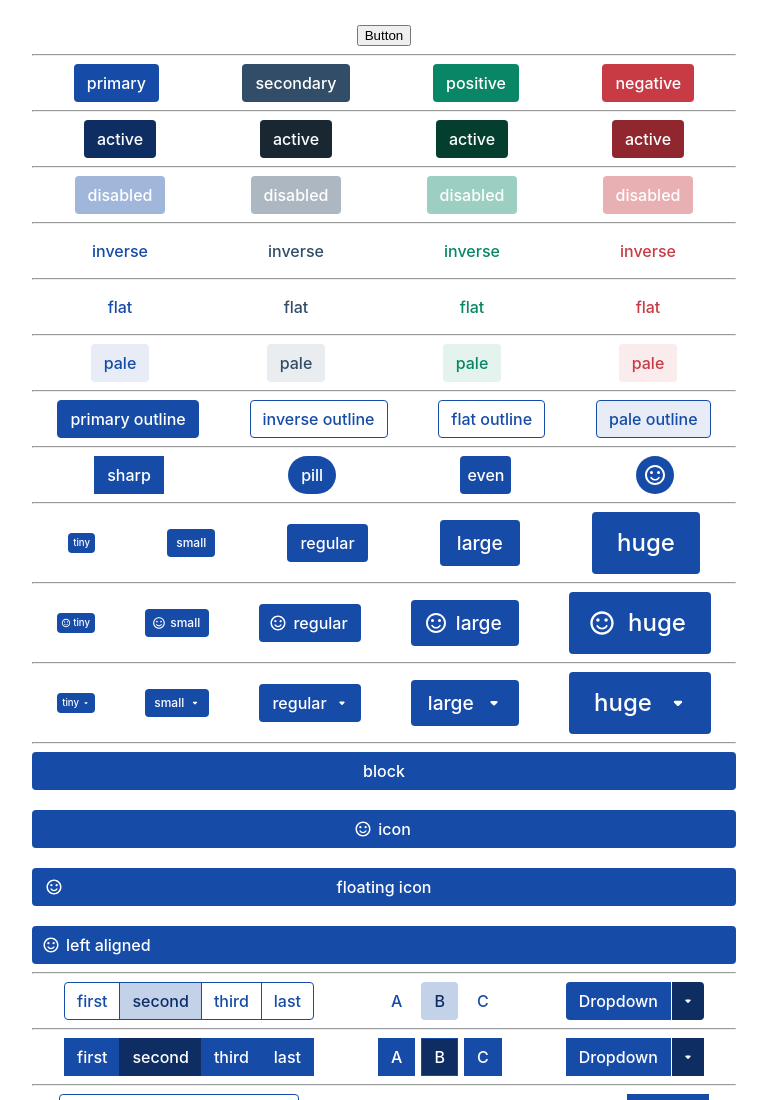
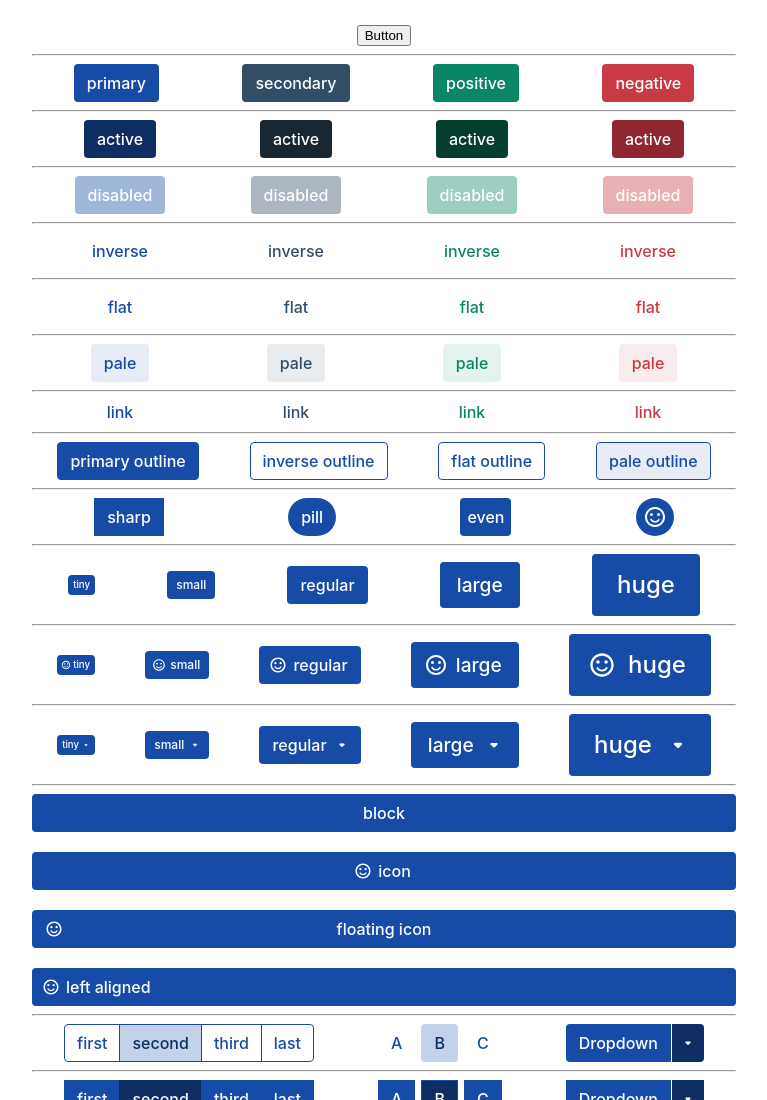
Before and after one commit to frameable/knopf.css, a website: page test.html in a window 1280 px wide. Shown: the top 1100 px of the page, without its empty margins (256-1023 px from the left). Drawn offline with Linux system fonts and the light colour scheme.

Commit message:
Add link modifier

```diff
--- a/knopf.css
+++ b/knopf.css
@@ -258,6 +258,27 @@
   --knpf-active-text-color: hsl(var(--knpf-active-color));
 }
 
+.knpf--link {
+  --knpf-border-width: 0;
+  --knpf-border-radius: 0;
+  --knpf-padding: 0;
+
+  /* base */
+  --knpf-background-color: transparent;
+  --knpf-border-color: transparent;
+  --knpf-text-color: hsl(var(--knpf-color));
+
+  /* hover */
+  --knpf-hover-background-color: transparent;
+  --knpf-hover-border-color: transparent;
+  --knpf-hover-text-color: hsl(var(--knpf-hover-color));
+
+  /* active */
+  --knpf-active-background-color: transparent;
+  --knpf-active-border-color: transparent;
+  --knpf-active-text-color: hsl(var(--knpf-active-color));
+}
+
 /* ==========================================================================
    Modifiers
    ========================================================================== */
--- a/test.html
+++ b/test.html
@@ -101,6 +101,15 @@
       <button class="knpf knpf--pale knpf--secondary">pale</button>
       <button class="knpf knpf--pale knpf--positive">pale</button>
       <button class="knpf knpf--pale knpf--negative">pale</button>
+    </div>
+
+    <hr>
+
+    <div>
+      <button class="knpf knpf--link">link</button>
+      <button class="knpf knpf--link knpf--secondary">link</button>
+      <button class="knpf knpf--link knpf--positive">link</button>
+      <button class="knpf knpf--link knpf--negative">link</button>
     </div>
 
     <hr>
```
